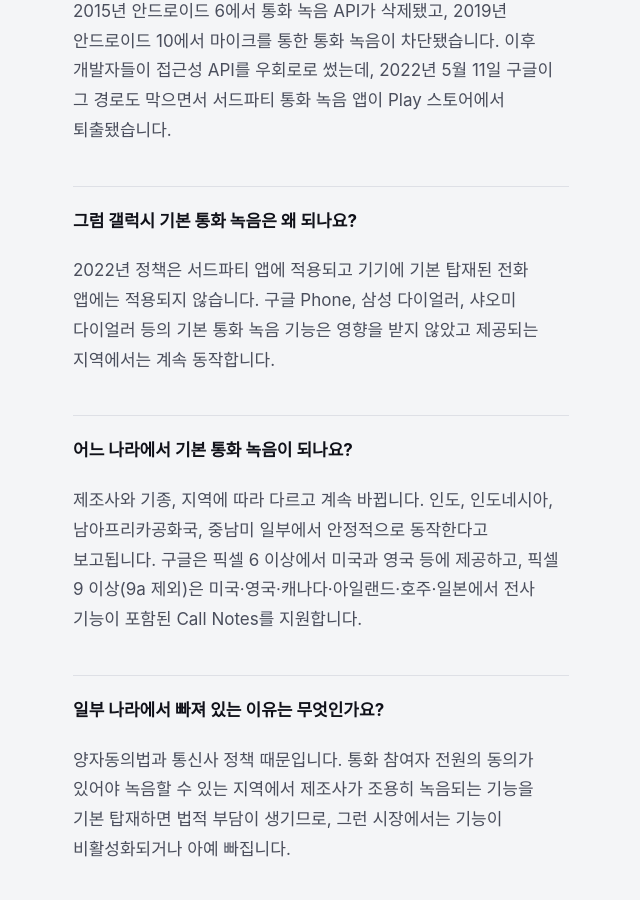
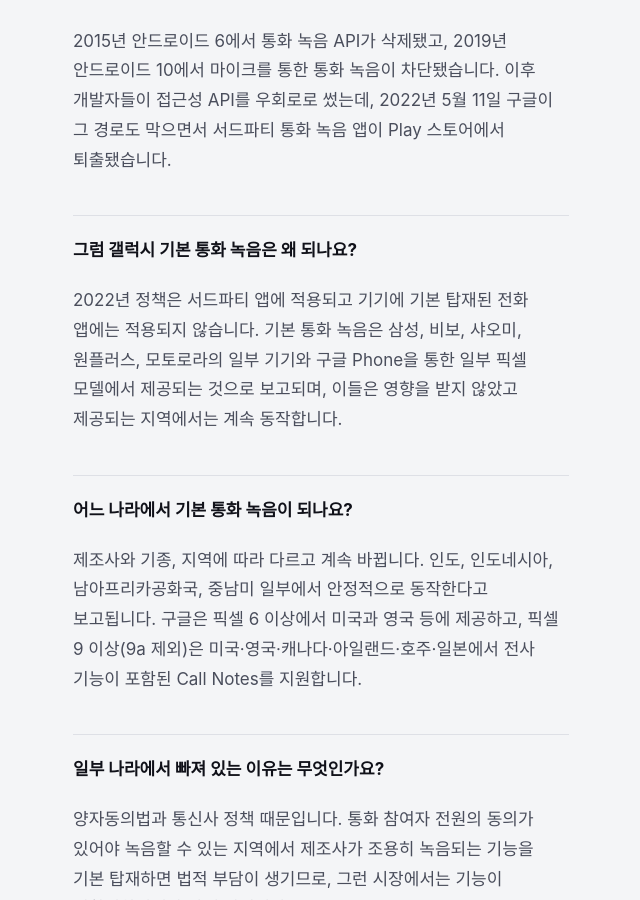
Before and after one commit to hcompany-kr/hcompany-kr.github.io, a Jekyll site: the page built from _posts/2026-09-04-call-recording-android.md, in a window 1280 px wide and 900 px high, scrolled down 4396 px. Shown: the whole window, without its empty margins (319-959 px from the left). Built offline with Jekyll 4.4.1, drawn with Linux system fonts in a browser that asks for light colours; some web fonts are replaced; some of the changed text lies outside the part shown.

Commit message:
Name every manufacturer the research covered, not just three
The posts listed Google Phone, Samsung and Xiaomi as examples of
built-in call recording. The source also names Vivo, OnePlus and
Motorola, and those matter: India is the largest share of this site's
English readers and Vivo, Oppo and Realme are strong there, so a
three-name list left many readers unable to find their own device.

Co-Authored-By: Claude Opus 5 <noreply@anthropic.com>

```diff
--- a/_posts/2026-09-04-call-recording-android.md
+++ b/_posts/2026-09-04-call-recording-android.md
@@ -12,7 +12,7 @@ faq:
   - q: "통화 녹음 앱이 왜 더 이상 동작하지 않나요?"
     a: "2015년 안드로이드 6에서 통화 녹음 API가 삭제됐고, 2019년 안드로이드 10에서 마이크를 통한 통화 녹음이 차단됐습니다. 이후 개발자들이 접근성 API를 우회로로 썼는데, 2022년 5월 11일 구글이 그 경로도 막으면서 서드파티 통화 녹음 앱이 Play 스토어에서 퇴출됐습니다."
   - q: "그럼 갤럭시 기본 통화 녹음은 왜 되나요?"
-    a: "2022년 정책은 서드파티 앱에 적용되고 기기에 기본 탑재된 전화 앱에는 적용되지 않습니다. 구글 Phone, 삼성 다이얼러, 샤오미 다이얼러 등의 기본 통화 녹음 기능은 영향을 받지 않았고 제공되는 지역에서는 계속 동작합니다."
+    a: "2022년 정책은 서드파티 앱에 적용되고 기기에 기본 탑재된 전화 앱에는 적용되지 않습니다. 기본 통화 녹음은 삼성, 비보, 샤오미, 원플러스, 모토로라의 일부 기기와 구글 Phone을 통한 일부 픽셀 모델에서 제공되는 것으로 보고되며, 이들은 영향을 받지 않았고 제공되는 지역에서는 계속 동작합니다."
   - q: "어느 나라에서 기본 통화 녹음이 되나요?"
     a: "제조사와 기종, 지역에 따라 다르고 계속 바뀝니다. 인도, 인도네시아, 남아프리카공화국, 중남미 일부에서 안정적으로 동작한다고 보고됩니다. 구글은 픽셀 6 이상에서 미국과 영국 등에 제공하고, 픽셀 9 이상(9a 제외)은 미국·영국·캐나다·아일랜드·호주·일본에서 전사 기능이 포함된 Call Notes를 지원합니다."
   - q: "일부 나라에서 빠져 있는 이유는 무엇인가요?"
@@ -47,7 +47,7 @@ Play 스토어에서 통화 녹음 앱을 받습니다. 리뷰에 "안 된다"
 
 **기기에 원래 들어 있는 전화 앱입니다.**
 
-2022년 정책은 서드파티 앱에 적용됩니다. **구글 Phone, 삼성 다이얼러, 샤오미 다이얼러**의 기본 통화 녹음은 손대지 않았고 제공되는 지역에서는 그대로 동작합니다.
+2022년 정책은 서드파티 앱에 적용됩니다. 기본 통화 녹음은 **삼성, 비보, 샤오미, 원플러스, 모토로라**의 일부 기기와 **구글 Phone**을 통한 일부 **픽셀** 모델에서 제공되는 것으로 보고됩니다. 이들은 손대지 않았고 제공되는 지역에서는 그대로 동작합니다.
 
 한국에서 이게 잘 안 보이는 이유가 여기 있습니다. **갤럭시에 기본 통화 녹음이 들어 있어서, 많은 분들이 "안드로이드는 원래 통화 녹음이 된다"고 알고 계십니다.** 실제로는 기본 전화 앱이 해주고 있는 것이고, 서드파티 앱으로는 이제 안 됩니다.
 
```
Also changed, not shown: _posts/2026-09-04-call-recording-android-en.md (+2 -2 lines), _posts/2026-09-04-call-recording-android-es.md (+2 -2 lines), _posts/2026-09-04-call-recording-android-it.md (+2 -2 lines), _posts/2026-09-04-call-recording-android-ja.md (+2 -2 lines).
